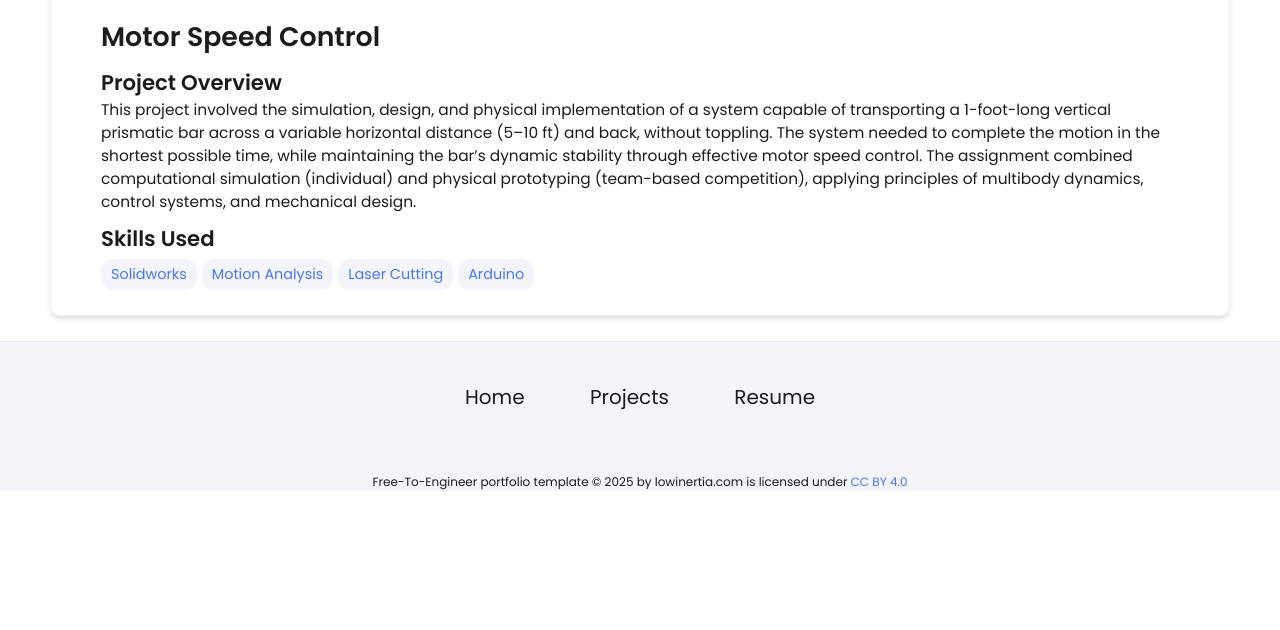
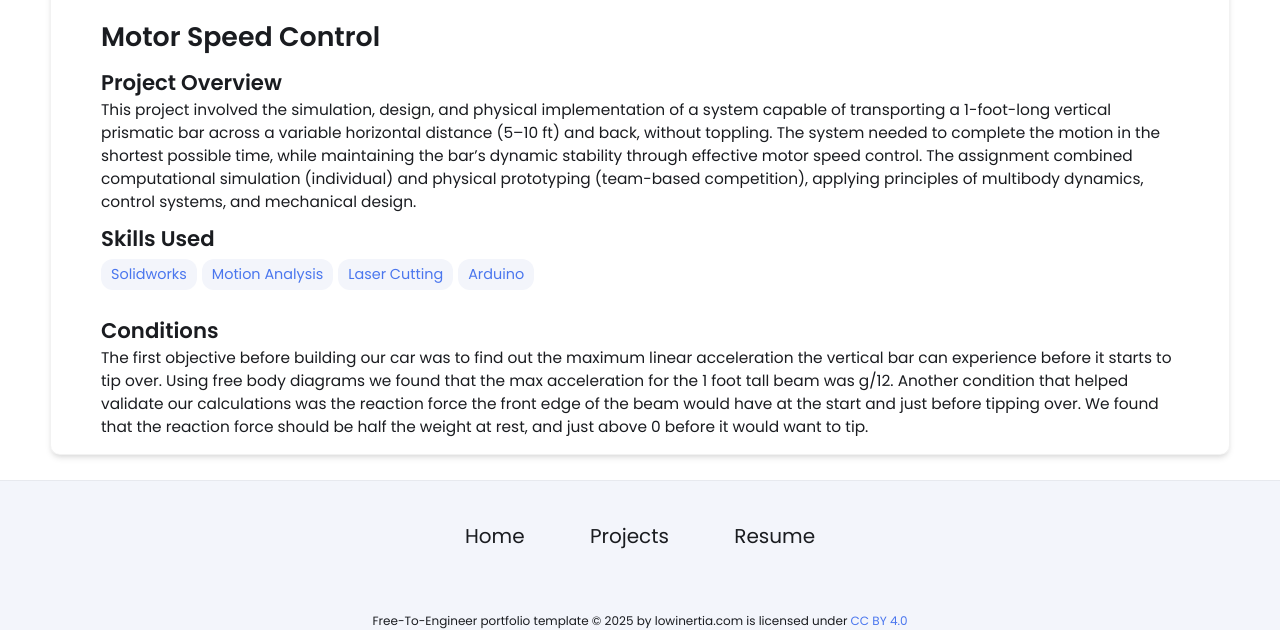
Before and after one commit to michael-vuong/michael-vuong.github.io, a Jekyll site: the page built from _projects/MotorSpeedControl/index.md, in a window 1280 px wide. Shown: the part 490-1120 px from the top of the page. Built offline with Jekyll 4.4.1, drawn with Linux system fonts in a browser that asks for light colours; before the commit the page ends 981 px from its top, so only the background shows below that.

Commit message:
Update index.md

```diff
--- a/_projects/MotorSpeedControl/index.md
+++ b/_projects/MotorSpeedControl/index.md
@@ -10,3 +10,6 @@ skills:
 - Arduino
 main-image: /IMG_8598.png
 ---
+
+## Conditions
+The first objective before building our car was to find out the maximum linear acceleration the vertical bar can experience before it starts to tip over. Using free body diagrams we found that the max acceleration for the 1 foot tall beam was g/12. Another condition that helped validate our calculations was the reaction force the front edge of the beam would have at the start and just before tipping over. We found that the reaction force should be half the weight at rest, and just above 0 before it would want to tip.
```
